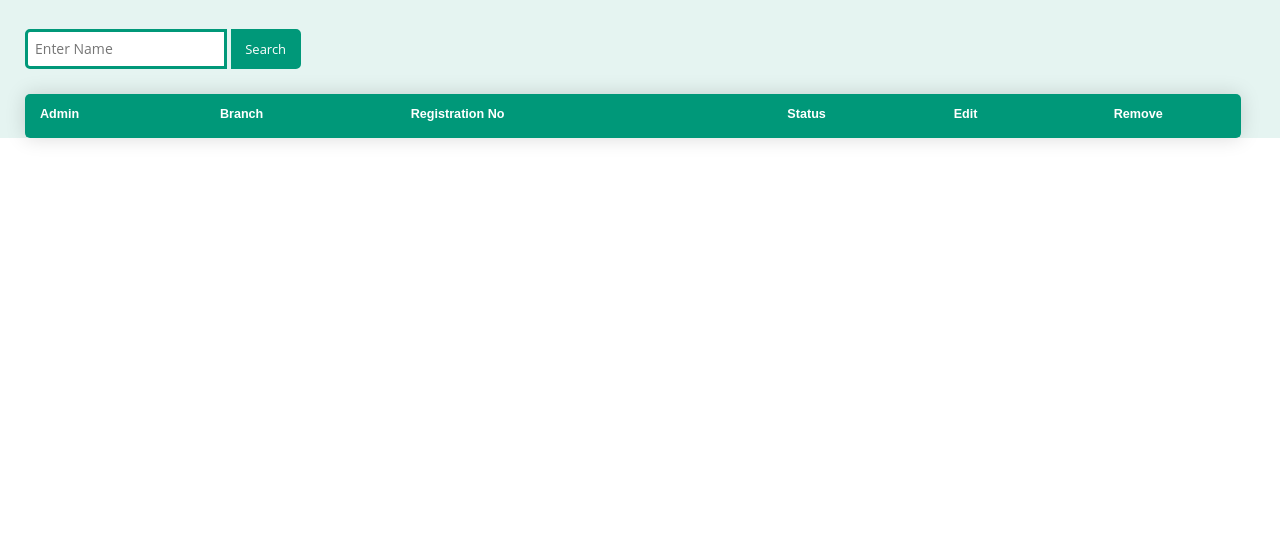
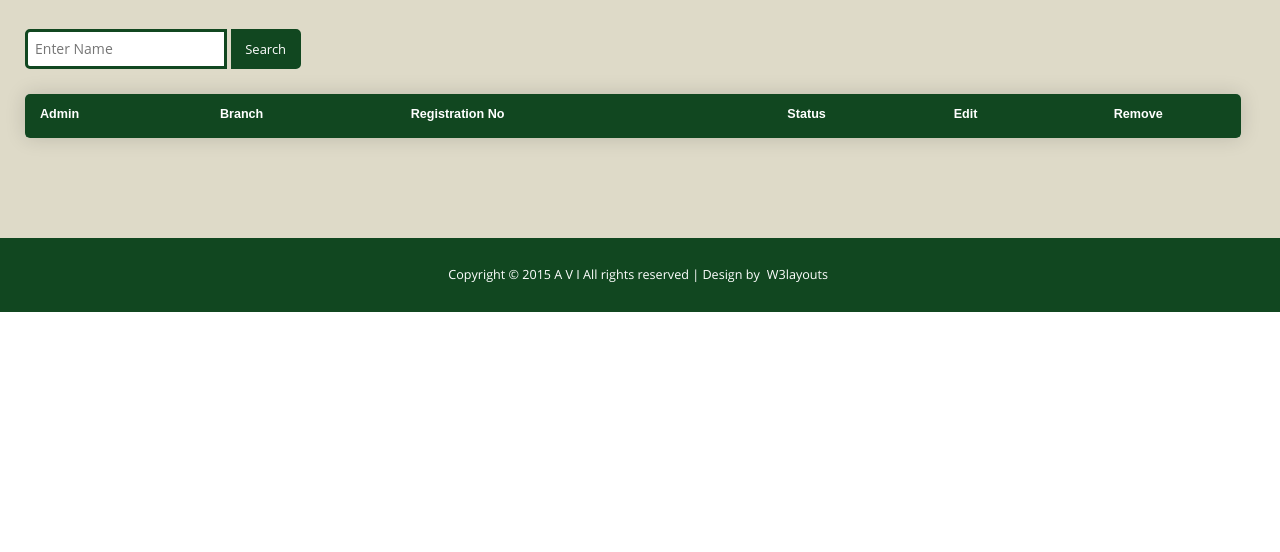
Before and after one commit to missakaherath/AVI-webapp, a PHP site: page /viewAdminList.php in a window 1280 px wide; the page is wider, and only the part inside the window is pictured. Shown: the part 171-723 px from the top of that part. Run offline with PHP 8.4, Linux system fonts and the light colour scheme; the visitor is signed in with stand-in values (Sample User, id 1); data that the repository does not hold is empty.

Commit message:
colours changed

```diff
--- a/addAdmin.php
+++ b/addAdmin.php
@@ -84,7 +84,7 @@
 	 <div class="content">
 	<div class="mail">
 		<div class="container text-head">
-			<h3 style="font-family: sans-serif; text-align:left; padding-left:30px; padding-bottom:20px; color:#009879">Add a New Admin</h3>
+			<h3 style="font-family: sans-serif; text-align:left; padding-left:30px; padding-bottom:20px; color:#114720">Add a New Admin</h3>
 		</div>
 			<div class="col-md-6 contact-form">
 				<form action="./PHP/manager.php" method="post">
@@ -92,7 +92,7 @@
 					<input type="text" name="regNo" placeholder="Registration No" required=""><br>
 
 					<div class="styled-select">
-					<label style="align-content: left; font-size:20px; color : #009879">Select Branch</label>
+					<label style="align-content: left; font-size:20px; color : #114720">Select Branch</label>
 
 						<select name="branch" id="categorylist" required style="margin-left: 20px" >
 							<option name='matara' value="1">Matara</option>
--- a/addGeneralUser.php
+++ b/addGeneralUser.php
@@ -80,14 +80,14 @@
 	<div class="mail">
 		<!-- container -->
 		<div class="container">
-			<h3 style="font-family: sans-serif; text-align:left; padding-left:30px; padding-bottom:20px; color:#009879">Add a General User</h3>
+			<h3 style="font-family: sans-serif; text-align:left; padding-left:30px; padding-bottom:20px; color:#114720">Add a General User</h3>
 		</div>
 		<div class="col-md-6 contact-form">
 				<form action="./PHP/manager.php" method="post">
 				<input type="text" name='fullName' placeholder="Full Name" required=""><br>
 				<input type="text" name='regNo' placeholder="Registration No" required=""><br>
 				<div class="styled-select">
-				<label style="align-content: left; font-size:20px; color : #009879">Select Branch</label>
+				<label style="align-content: left; font-size:20px; color : #114720">Select Branch</label>
 
 				<select name="branch" id="categorylist" required style="margin-left: 20px">
                 						<option name='matara' value="1">Matara</option>
--- a/css/style.css
+++ b/css/style.css
@@ -96,7 +96,7 @@ body {
 }
 
 .top-menu ul li a:hover {
-    color: #05a581;
+    color: #114720;
 }
 
 span.menu {
@@ -110,13 +110,13 @@ span.menu {
     text-decoration: none;
     font-family: sans-serif;
     font-weight: bold;
-    text-shadow: 0 0 2px #009879, 0 0 2px #009879;
+    text-shadow: 0 0 2px #114720, 0 0 2px #114720;
     /* font-color: white; */
     /* font-weight: 400px; */
 }
 
 .top-menu ul li a.active {
-    color: #05a581;
+    color: #114720;
 }
 
 .search {
@@ -164,7 +164,7 @@ span.menu {
 
 .banner1 input {
     border-radius: 0 5px 5px 0;
-    color: #009879;
+    color: #114720;
     background: #fff;
     /* width: 70px;
 				height: 40px; */
@@ -183,7 +183,7 @@ span.menu {
 
 .banner2 input {
     border-radius: 5px 5px 5px 5px;
-    color: #009879;
+    color: #114720;
     background: #fff;
     /* width: 70px;
 	height: 40px; */
@@ -202,7 +202,7 @@ span.menu {
 
 .banner3 input {
     border-radius: 5px 5px 5px 5px;
-    color: #009879;
+    color: #114720;
     background: #fff;
     /* width: 70px;
 	height: 40px; */
@@ -495,7 +495,7 @@ a.button:hover {
 .footer-section {
     padding: 2em 0;
     text-align: center;
-    background: #009879;
+    background: #114720;
 }
 
 .footer-top p {
@@ -961,7 +961,7 @@ h3.m_1 {
     font-weight: bold;
     margin: 0.5em 0 0 0;
     -webkit-appearance: none;
-    background: #009879;
+    background: #114720;
 }
 
 .contact-form input[type="submit"]:hover {
@@ -1014,7 +1014,7 @@ h3.m_1 {
     font-weight: bold;
     margin: 0.5em 0 0 0;
     -webkit-appearance: none;
-    background: #009879;
+    background: #114720;
 }
 
 .login-form input[type="submit"]:hover {
--- a/index.php
+++ b/index.php
@@ -43,7 +43,7 @@
 
 		.home1 {
 			height: 500px;
-			background-color: #009879;
+			background-color: #114720;
 			position: relative;
 		}
 
@@ -104,10 +104,10 @@
 
 		.loginButton {
 			color: #fff;
-			background: #009879;
+			background: #114720;
 			text-align: center;
 			border: 5px solid #00B4CC;
-			border-color: #009879;
+			border-color: #114720;
 			border-radius: 5px 5px 5px 5px;
 		}
 
--- a/updateUserDetails.php
+++ b/updateUserDetails.php
@@ -80,7 +80,7 @@
 	 <div class="content">
 	<div class="mail">
 		<div class="container">
-			<h3 style="margin: 0 15px 25px -690px; color: #009879; font-family: sans-serif;">Update User Details</h3>
+			<h3 style="margin: 0 15px 25px -690px; color: #114720; font-family: sans-serif;">Update User Details</h3>
 		</div>
 		<?php
 		    require_once('./PHP/initialize.php');
--- a/viewAdminList.php
+++ b/viewAdminList.php
@@ -17,8 +17,8 @@ License URL: http://creativecommons.org/licenses/by/3.0/
 <head>
 	<title>Admin List</title>
 
-	<style >
-    		table{
+	<style>
+		table {
 			border-collapse: collapse;
 			width: 95%;
 			color: #588c7e;
@@ -27,17 +27,22 @@ License URL: http://creativecommons.org/licenses/by/3.0/
 			text-align: left;
 			margin: 2.5% 0 0 2.5%;
 		}
-    		th{
+
+		th {
 			background-color: #3d3d29;
 			color: white;
 			padding: 1%;
-    		}tr{
+		}
+
+		tr {
 			background-color: #f2f2f2;
 		}
-    		td{
+
+		td {
 			height: 30px;
 		}
-			.container-table{
+
+		.container-table {
 			font-family: sans-serif;
 			border-collapse: collapse;
 			margin: 25px 25px;
@@ -46,59 +51,69 @@ License URL: http://creativecommons.org/licenses/by/3.0/
 			border-radius: 5px 5px 5px 5px;
 			overflow: hidden;
 			box-shadow: 0 0 20px rgba(0, 0, 0, 0.15);
-                padding : 10px 10px 10px 10px;
+			padding: 10px 10px 10px 10px;
 		}
-            .container-table th{
-                padding : 10px;
+
+		.container-table th {
+			padding: 10px;
 			/* text-align: center; */
-                background-color: #009879;
+			background-color: #114720;
 			color: #ffffff;
 			text-align: left;
 			font-weight: bold;
 		}
-            .container-table th, .container-table td{
+
+		.container-table th,
+		.container-table td {
 			padding: 12px 15px;
 			text-align: left;
 		}
+
 		.container-table tr {
 			/* border-bottom: 1px solid #dddddd; */
 		}
+
 		.container-table tr:nth-of-type(even) {
 			background-color: #f3f3f3;
 		}
+
 		.container-table tr:last-of-type {
-                 border-bottom: 2px solid #009879;
+			border-bottom: 2px solid #114720;
 		}
 
-            .container-table tr{
+		.container-table tr {
 			font-weight: bold;
-            color: #009879;
+			color: #114720;
 		}
-			.search-div{
+
+		.search-div {
 			padding: 30px 0 0 25px;
 			font-family: 'Open Sans', sans-serif;
 		}
-			.searchButton{
+
+		.searchButton {
 			border-radius: 0 5px 5px 0;
 			color: #fff;
-				background: #009879;
+			background: #114720;
 			width: 70px;
 			height: 40px;
 			text-align: center;
 			font-size: 13px;
 			border: 5px solid #00B4CC;
-				border-color: #009879;
+			border-color: #114720;
 			cursor: pointer;
 		}
-			.searchTerm{
-				border: 3px solid #009879;
+
+		.searchTerm {
+			border: 3px solid #114720;
 			border-radius: 5px 0 0 5px;
 			outline: none;
 			color: #9DBFAF;
 			/* border-right: none; */
 			padding: 7px;
 		}
-			.searchTerm:focus{
+
+		.searchTerm:focus {
 			color: #00B4CC;
 		}
 	</style>
@@ -108,23 +123,34 @@ License URL: http://creativecommons.org/licenses/by/3.0/
 	<meta name="viewport" content="width=device-width, initial-scale=1">
 	<meta http-equiv="Content-Type" content="text/html; charset=utf-8" />
 	<meta name="keywords" content="Web application integrated to the AVI system which is developed for automatic vehicle number plate recognition" />
-<script type="application/x-javascript"> addEventListener("load", function() { setTimeout(hideURLbar, 0); }, false); function hideURLbar(){ window.scrollTo(0,1); } </script>
+	<script type="application/x-javascript">
+		addEventListener("load", function() {
+			setTimeout(hideURLbar, 0);
+		}, false);
+
+		function hideURLbar() {
+			window.scrollTo(0, 1);
+		}
+	</script>
 	<script src="js/jquery-1.8.3.min.js"></script>
 	<!---- start-smoth-scrolling---->
 	<script type="text/javascript" src="js/move-top.js"></script>
 	<script type="text/javascript" src="js/easing.js"></script>
 	<script type="text/javascript">
 		jQuery(document).ready(function($) {
-			$(".scroll").click(function(event){
+			$(".scroll").click(function(event) {
 				event.preventDefault();
-				$('html,body').animate({scrollTop:$(this.hash).offset().top},1200);
+				$('html,body').animate({
+					scrollTop: $(this.hash).offset().top
+				}, 1200);
 			});
 		});
 	</script>
 	<!---End-smoth-scrolling---->
 </head>
+
 <body>
-	<div style="background-color: #e5f4f1" class="header">
+	<div style="background-color: #DEDAC8" class="header">
 		<div class="container">
 			<div class="header-top">
 				<div class="logo">
@@ -134,7 +160,7 @@ License URL: http://creativecommons.org/licenses/by/3.0/
 					<!-- <a style="color: #0b0b0b" href="index.html">A V I</a> -->
 				</div>
 				<div class="top-menu">
-					<span class="menu"><img src="images/nav.png" alt=""/> </span>
+					<span class="menu"><img src="images/nav.png" alt="" /> </span>
 					<ul>
 						<li><a href="homePage.php">Home</a></li>
 						<li><a href="viewBlockedVehicles.php">Blacklisted Vehicles</a></li>
@@ -146,9 +172,8 @@ License URL: http://creativecommons.org/licenses/by/3.0/
 				</div>
 				<!--script-nav-->
 				<script>
-						 $("span.menu").click(function(){
-						 $(".top-menu ul").slideToggle("slow" , function(){
-						 });
+					$("span.menu").click(function() {
+						$(".top-menu ul").slideToggle("slow", function() {});
 					});
 				</script>
 				<div class="clearfix"></div>
@@ -157,16 +182,15 @@ License URL: http://creativecommons.org/licenses/by/3.0/
 		<!-- Slider-starts-Here -->
 		<script src="js/responsiveslides.min.js"></script>
 		<script>
-		$(function () {
+			$(function() {
 				$("#slider").responsiveSlides({
-			auto:true,
+					auto: true,
 					nav: false,
 					speed: 500,
 					namespace: "callbacks",
-			pager:true,
+					pager: true,
 				});
 			});
-
 		</script>
 		<div class="banner">
 			<div class="bnr2">
@@ -180,7 +204,7 @@ License URL: http://creativecommons.org/licenses/by/3.0/
 				</div>
 			</div>
 			<div>
-    	<table  class="container-table">
+				<table class="container-table">
 					<tr>
 						<th>Admin</th>
 						<th>Branch</th>
@@ -191,29 +215,29 @@ License URL: http://creativecommons.org/licenses/by/3.0/
 					</tr>
 
 					<?php
-    if ($_SESSION['set']=true){
-    	$adminList=$_SESSION['adminList'];
-    	foreach ($adminList as $admin){
-    		$fullName=$admin['name'];
-    		$adminID=$admin['adminID'];
-    		$branch=$admin['branchName'];
-    		$regNo=$admin['regNo'];
-    		if ($admin['isActive']=='1'){
-    			$isActive="Active";
-    		}else{
-    			$isActive="Inactive";
+					if ($_SESSION['set'] = true) {
+						$adminList = $_SESSION['adminList'];
+						foreach ($adminList as $admin) {
+							$fullName = $admin['name'];
+							$adminID = $admin['adminID'];
+							$branch = $admin['branchName'];
+							$regNo = $admin['regNo'];
+							if ($admin['isActive'] == '1') {
+								$isActive = "Active";
+							} else {
+								$isActive = "Inactive";
 							}
-    		echo "<tr  style='border: 1px #3d3d29; color: #009879; font-weight: bold;'>
+							echo "<tr  style='border: 1px #3d3d29; color: #114720; font-weight: bold;'>
     		<form class=\"box\" action=\"./PHP/manager.php\" method=\"post\">
-    			<input type='hidden' name='name' value=". $fullName . ">
-    			<input type='hidden' name='branch' value=". $branch . ">
-    			<input type='hidden' name='regNo' value=". $regNo . ">
-    			<td style='#3d3d29; padding:0.5%;'>".$fullName."</td>
-    			<td style='#3d3d29; padding:0.5%;'>".$branch."</td>
-    			<td style='padding:0.5%;'>".$regNo."</td>
-    			<td style='text-align: center;'>".$isActive."</td>
-    			<td style='text-align: center;'>" .  '<button name="edit_admin" type="submit" value="'.$adminID .'" >Edit Details</button>'.  "</td>
-    			<td style='text-align: center;'>" .  '<button name="remove_admin" type="submit" value="'.$adminID .'" >Change State</button>'.  "</td>
+    			<input type='hidden' name='name' value=" . $fullName . ">
+    			<input type='hidden' name='branch' value=" . $branch . ">
+    			<input type='hidden' name='regNo' value=" . $regNo . ">
+    			<td style='#3d3d29; padding:0.5%;'>" . $fullName . "</td>
+    			<td style='#3d3d29; padding:0.5%;'>" . $branch . "</td>
+    			<td style='padding:0.5%;'>" . $regNo . "</td>
+    			<td style='text-align: center;'>" . $isActive . "</td>
+    			<td style='text-align: center;'>" .  '<button name="edit_admin" type="submit" value="' . $adminID . '" >Edit Details</button>' .  "</td>
+    			<td style='text-align: center;'>" .  '<button name="remove_admin" type="submit" value="' . $adminID . '" >Change State</button>' .  "</td>
 
     			</form>
     		</tr>";
@@ -223,6 +247,32 @@ License URL: http://creativecommons.org/licenses/by/3.0/
 					?>
 				</table>
 			</div>
+			<!--footer-->
+			<div class="footer-section" style="margin-top: 100px">
+				<div class="container">
+					<div class="footer-top">
+						<p>Copyright &copy; 2015 <span>A V I</span> All rights reserved | Design by <a href="http://w3layouts.com">W3layouts</a></p>
+					</div>
+					<script type="text/javascript">
+						$(document).ready(function() {
+							/*
+							var defaults = {
+								containerID: 'toTop', // fading element id
+								containerHoverID: 'toTopHover', // fading element hover id
+								scrollSpeed: 1200,
+								easingType: 'linear'
+							};
+							*/
 
+							$().UItoTop({
+								easingType: 'easeOutQuart'
+							});
+
+						});
+					</script>
+					<a href="#" id="toTop" style="display: block;"> <span id="toTopHover" style="opacity: 1;"> </span></a>
+				</div>
+			</div>
 </body>
+
 </html>
```
Also changed, not shown: homePage.php (+6 -6 lines), login.php (+5 -4 lines), search.php (+6 -6 lines), searchAdmins.php (+6 -6 lines), searchGenUsers.php (+6 -6 lines), searchReleased.php (+6 -6 lines), viewBlockedVehicles.php (+9 -9 lines), viewGeneralUserList.php (+36 -8 lines), viewReleasedVehicles.php (+8 -8 lines). Lines whose indentation alone changed are shown as unchanged.
